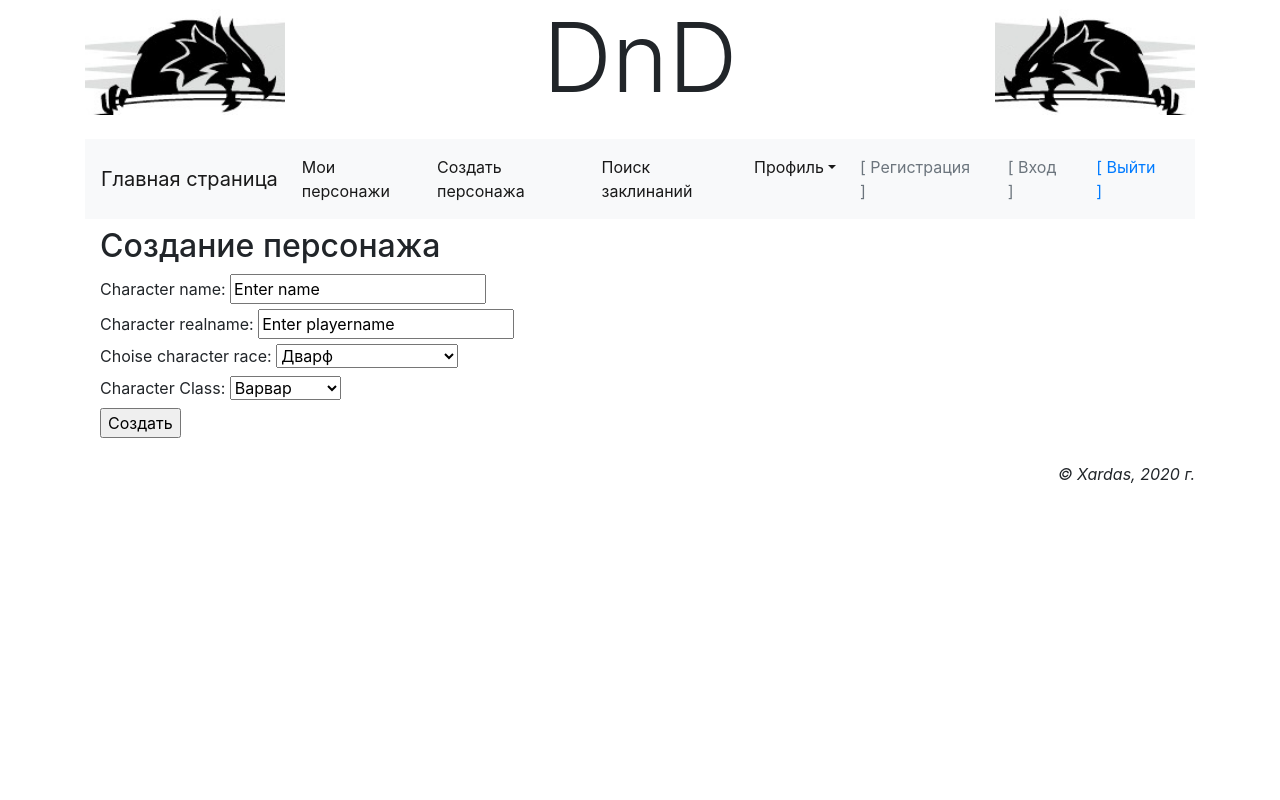
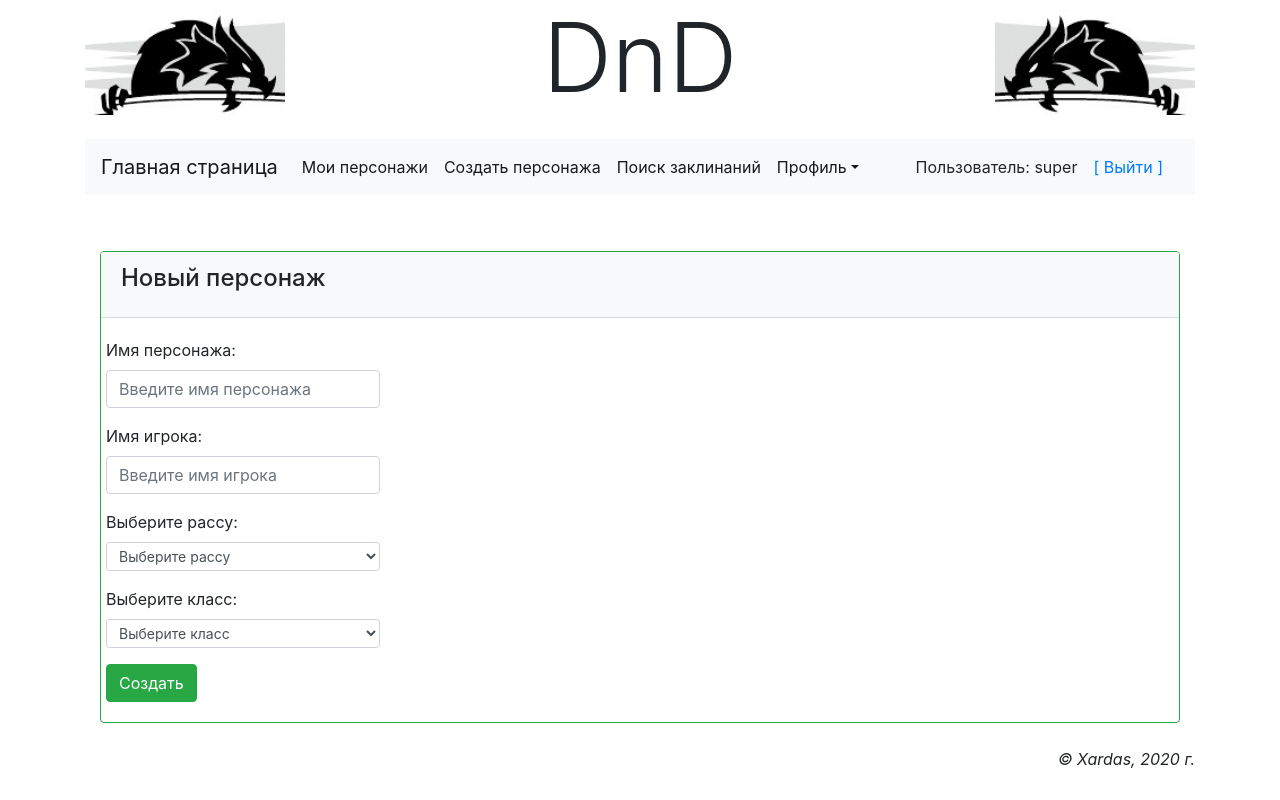
Before and after one commit to r2d2-lex/dnd5e, a Django app: page /accounts/profile/char/create/ in a window 1280 px wide. Run offline with Django 3.2, Linux system fonts and the light colour scheme; a user stored in the database is signed in; parts of the project's set-up code (start-up, migrations or seed data) failed here and were passed over; some libraries are stand-ins or nearby versions.

Commit message:
дизайн в процессе

```diff
--- a/ksardas/main/templates/layout/menu.html
+++ b/ksardas/main/templates/layout/menu.html
@@ -32,8 +32,7 @@
                         </div>
                   </li>
               </ul>
-              <a class="nav-link disabled" href="{% url 'main:register' %}">[ Регистрация ]</a>
-              <a class="nav-link disabled" href="{% url 'main:login' %}">[ Вход ]</a>
+              Пользователь: {{ user.username }}
               <a class="nav-link" href="{% url 'main:logout' %}">[ Выйти ]</a>
               {% else %}
               <a class="nav-link" href="{% url 'main:register' %}">[ Регистрация ]</a>
--- a/ksardas/main/templates/main/create_character.html
+++ b/ksardas/main/templates/main/create_character.html
@@ -1,36 +1,49 @@
 {% extends "layout/basic.html" %}
+{% block title %}Создание персонажа{% endblock %}
+{% block content %}
 
-{% block title %}Создание персонажа{% endblock %}
+<div class="card border-success mt-5">
+    <div class="card-header bg-light">
+        <h4 class="card-title">Новый персонаж</h4>
+    </div>
+    <div class="card-body">
+        <div class="row main-form">
+            <form class="" method="post" action="#">
+                {% csrf_token %}
+                <div class="form-group">
+                    <label for="name">Имя персонажа: </label>
+                    <input id="name" class="form-control" type="text" name="name" placeholder="Введите имя персонажа">
+                </div>
 
-{% block content %}
-<h2>Создание персонажа</h2>
+                <div class="form-group">
+                    <label for="playername">Имя игрока: </label>
+                    <input id="playername" class="form-control" type="text" name="playername" placeholder="Введите имя игрока">
+                </div>
 
-<div>
-    <form method="post">
-        {% csrf_token %}
-            <label for="name">Character name: </label>
-            <input id="name" type="text" name="name" value="Enter name"><br>
-
-            <label for="playername">Character realname: </label>
-            <input id="playername" type="text" name="playername" value="Enter playername"><br>
-
-            <label for="race">Choise character race: </label>
-            <select id="race" name="race" size="1">
+                <div class="form-group">
+                    <label for="race">Выберите рассу: </label>
+                    <select id="race" class="form-control form-control-sm" name="race" size="1">
+                        <option value="" disabled selected>Выберите рассу</option>
                         {% for race1, race2 in char_races %}
                             <option value="{{ race1 }}">{{ race2 }}</option>
                         {% endfor %}
-            </select><br>
+                    </select>
+                </div>
 
-            <label for="char_class">Character Class: </label>
-            <select id="char_class" name="char_class" size="1">
+                <div class="form-group">
+                    <label for="char_class">Выберите класс: </label>
+                    <select id="char_class" class="form-control form-control-sm" name="char_class" size="1">
+                        <option value="" disabled selected>Выберите класс</option>
                         {% for chclass1, chclass2 in char_classes %}
                             <option value="{{ chclass1 }}">{{ chclass2 }}</option>
                         {% endfor %}
                     </select>
-            <br>
+                </div>
 
-        <input type="submit" value="Создать">
+                <input class="btn btn-success" type="submit" value="Создать">
             </form>
+        </div>
+    </div>
 </div>
 
 {% endblock %}
```
Also changed, not shown: ksardas/main/static/js/jfind.js (+16 -10 lines), ksardas/main/templates/main/find-spells.html (+1 -14 lines), ksardas/main/templates/main/index.html (+8 -1 lines), ksardas/main/templates/main/profile.html (+0 -7 lines), ksardas/db.sqlite3. Lines whose indentation alone changed are shown as unchanged.
